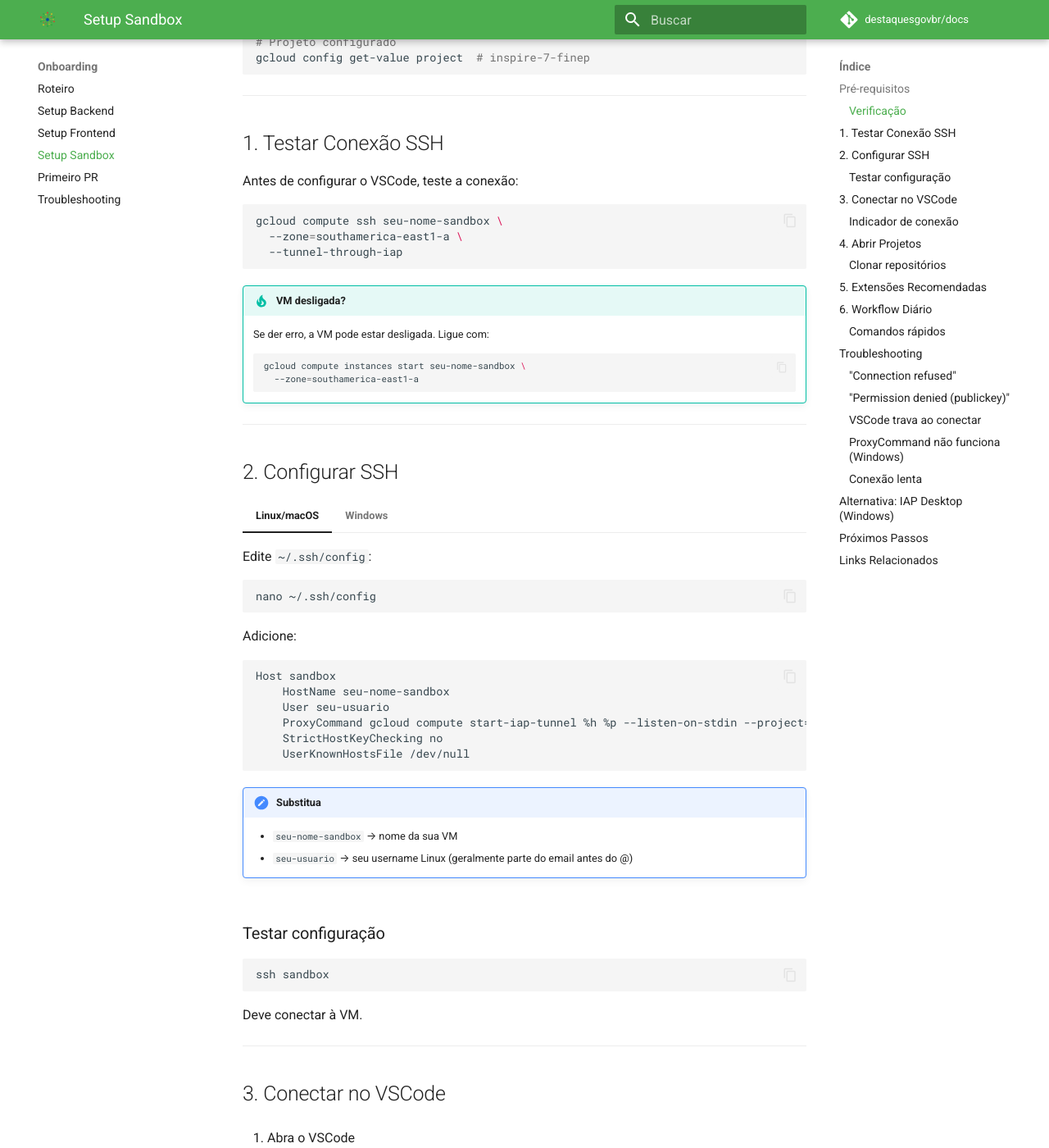
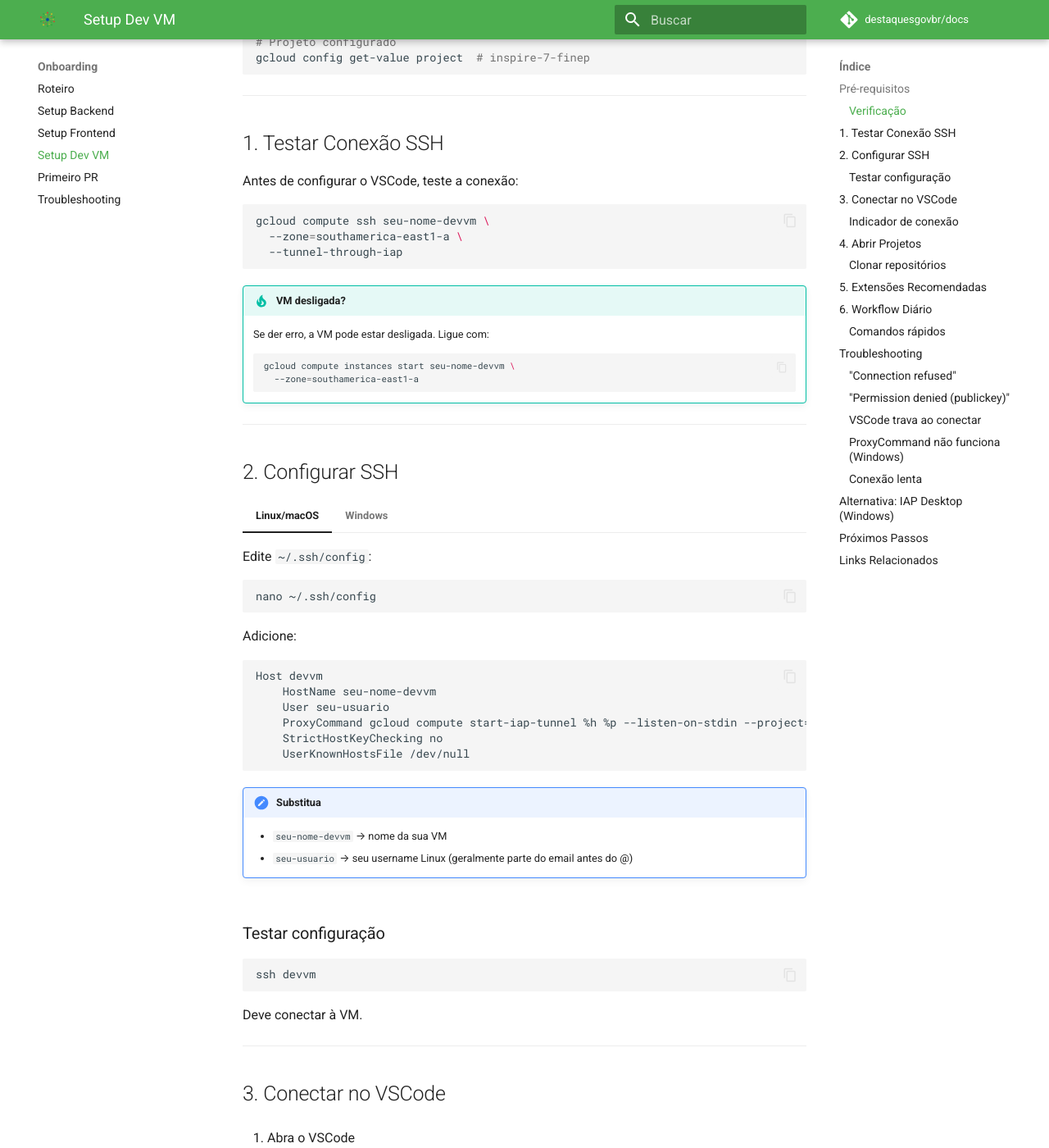
Before and after one commit to destaquesgovbr/docs, an MkDocs documentation site: the page built from docs/onboarding/setup-devvm.md, in a window 1280 px wide and 1400 px high, scrolled down 665 px. Shown: the whole window at 82% size. Built offline with MkDocs 1.6.1 and Material for MkDocs 9.7.7, drawn with Linux system fonts in a browser that asks for light colours; comment, search, counter and statistics services are not loaded; some of the changed text lies outside the part shown.

Commit message:
refactor: rename sandbox to devvm across documentation
- Rename infraestrutura/sandbox-vms.md → infraestrutura/devvm.md
- Rename onboarding/setup-sandbox.md → onboarding/setup-devvm.md
- Update mkdocs.yml navigation
- Update index.md links and terminology
- Replace all "sandbox" references with "devvm"
- Use "VMs de Desenvolvimento" or "Dev VM" in documentation

🤖 Generated with [Claude Code](https://claude.com/claude-code)

Co-Authored-By: Claude <noreply@anthropic.com>

````diff
--- a/docs/onboarding/setup-sandbox.md
+++ b/docs/onboarding/setup-devvm.md
@@ -1,6 +1,6 @@
-# Setup Sandbox (VSCode Remote)
+# Setup Dev VM (VSCode Remote)
 
-> Configurar VSCode para desenvolvimento remoto na sua VM sandbox.
+> Configurar VSCode para desenvolvimento remoto na sua Dev VM.
 
 ## Pré-requisitos
 
@@ -28,7 +28,7 @@ gcloud config get-value project  # inspire-7-finep
 Antes de configurar o VSCode, teste a conexão:
 
 ```bash
-gcloud compute ssh seu-nome-sandbox \
+gcloud compute ssh seu-nome-devvm \
   --zone=southamerica-east1-a \
   --tunnel-through-iap
 ```
@@ -36,7 +36,7 @@ gcloud compute ssh seu-nome-sandbox \
 !!! tip "VM desligada?"
     Se der erro, a VM pode estar desligada. Ligue com:
     ```bash
-    gcloud compute instances start seu-nome-sandbox \
+    gcloud compute instances start seu-nome-devvm \
       --zone=southamerica-east1-a
     ```
 
@@ -55,8 +55,8 @@ gcloud compute ssh seu-nome-sandbox \
     Adicione:
 
     ```ssh-config
-    Host sandbox
-        HostName seu-nome-sandbox
+    Host devvm
+        HostName seu-nome-devvm
         User seu-usuario
         ProxyCommand gcloud compute start-iap-tunnel %h %p --listen-on-stdin --project=inspire-7-finep --zone=southamerica-east1-a
         StrictHostKeyChecking no
@@ -64,7 +64,7 @@ gcloud compute ssh seu-nome-sandbox \
     ```
 
     !!! note "Substitua"
-        - `seu-nome-sandbox` → nome da sua VM
+        - `seu-nome-devvm` → nome da sua VM
         - `seu-usuario` → seu username Linux (geralmente parte do email antes do @)
 
 === "Windows"
@@ -72,8 +72,8 @@ gcloud compute ssh seu-nome-sandbox \
     Edite `C:\Users\SeuUsuario\.ssh\config`:
 
     ```ssh-config
-    Host sandbox
-        HostName seu-nome-sandbox
+    Host devvm
+        HostName seu-nome-devvm
         User seu-usuario
         ProxyCommand gcloud.cmd compute start-iap-tunnel %h %p --listen-on-stdin --project=inspire-7-finep --zone=southamerica-east1-a
         StrictHostKeyChecking no
@@ -86,7 +86,7 @@ gcloud compute ssh seu-nome-sandbox \
 ### Testar configuração
 
 ```bash
-ssh sandbox
+ssh devvm
 ```
 
 Deve conectar à VM.
@@ -101,7 +101,7 @@ Deve conectar à VM.
 
 3. Digite: **Remote-SSH: Connect to Host**
 
-4. Selecione **sandbox**
+4. Selecione **devvm**
 
 5. Aguarde a instalação do servidor VSCode (~1 min na primeira vez)
 
@@ -110,7 +110,7 @@ Deve conectar à VM.
 Após conectar, você verá no canto inferior esquerdo:
 
 ```
->< SSH: sandbox
+>< SSH: devvm
 ```
 
 ---
@@ -177,15 +177,15 @@ flowchart TD
 
 ```bash
 # Ligar VM
-gcloud compute instances start seu-nome-sandbox \
+gcloud compute instances start seu-nome-devvm \
   --zone=southamerica-east1-a
 
 # Verificar status
-gcloud compute instances describe seu-nome-sandbox \
+gcloud compute instances describe seu-nome-devvm \
   --zone=southamerica-east1-a --format="value(status)"
 
 # Desligar manualmente
-gcloud compute instances stop seu-nome-sandbox \
+gcloud compute instances stop seu-nome-devvm \
   --zone=southamerica-east1-a
 ```
 
@@ -199,11 +199,11 @@ A VM provavelmente está desligada:
 
 ```bash
 # Verificar
-gcloud compute instances describe seu-nome-sandbox \
+gcloud compute instances describe seu-nome-devvm \
   --zone=southamerica-east1-a --format="value(status)"
 
 # Ligar
-gcloud compute instances start seu-nome-sandbox \
+gcloud compute instances start seu-nome-devvm \
   --zone=southamerica-east1-a
 
 # Aguardar ~30s e reconectar
@@ -216,14 +216,14 @@ gcloud compute instances start seu-nome-sandbox \
 gcloud auth login
 
 # Tentar novamente
-ssh sandbox
+ssh devvm
 ```
 
 ### VSCode trava ao conectar
 
 ```bash
 # Conectar via terminal
-gcloud compute ssh seu-nome-sandbox \
+gcloud compute ssh seu-nome-devvm \
   --zone=southamerica-east1-a --tunnel-through-iap
 
 # Remover servidor VSCode corrompido
@@ -245,7 +245,7 @@ ProxyCommand "C:\Users\User\AppData\Local\Google\Cloud SDK\google-cloud-sdk\bin\
 Adicione keep-alive ao `~/.ssh/config`:
 
 ```ssh-config
-Host sandbox
+Host devvm
     # ... outras configs ...
     ServerAliveInterval 60
     ServerAliveCountMax 3
@@ -268,7 +268,7 @@ Se o ProxyCommand não funcionar no Windows:
 5. Configure VSCode para `localhost:PORTA`:
 
 ```ssh-config
-Host sandbox-tunnel
+Host devvm-tunnel
     HostName localhost
     Port 12345
     User seu-usuario
@@ -291,6 +291,6 @@ Agora que seu VSCode está configurado:
 
 ## Links Relacionados
 
-- [VMs Sandbox](../infraestrutura/sandbox-vms.md) - Criar e gerenciar sandboxes
+- [VMs de Desenvolvimento](../infraestrutura/devvm.md) - Criar e gerenciar Dev VMs
 - [Setup Backend](./setup-backend.md) - Configurar Python
 - [Setup Frontend](./setup-frontend.md) - Configurar Next.js
--- a/mkdocs.yml
+++ b/mkdocs.yml
@@ -62,13 +62,13 @@ nav:
   - Infraestrutura:
     - Arquitetura GCP: infraestrutura/arquitetura-gcp.md
     - Terraform: infraestrutura/terraform-guide.md
-    - VMs Sandbox: infraestrutura/sandbox-vms.md
+    - VMs de Desenvolvimento: infraestrutura/devvm.md
     - Secrets & IAM: infraestrutura/secrets-iam.md
   - Onboarding:
     - Roteiro: onboarding/roteiro-onboarding.md
     - Setup Backend: onboarding/setup-backend.md
     - Setup Frontend: onboarding/setup-frontend.md
-    - Setup Sandbox: onboarding/setup-sandbox.md
+    - Setup Dev VM: onboarding/setup-devvm.md
     - Primeiro PR: onboarding/primeiro-pr.md
     - Troubleshooting: onboarding/troubleshooting.md
   - Sobre:
````
Also changed, not shown: docs/index.md (+6 -6 lines), docs/infraestrutura/devvm.md (renamed from docs/infraestrutura/sandbox-vms.md, +21 -21 lines).
